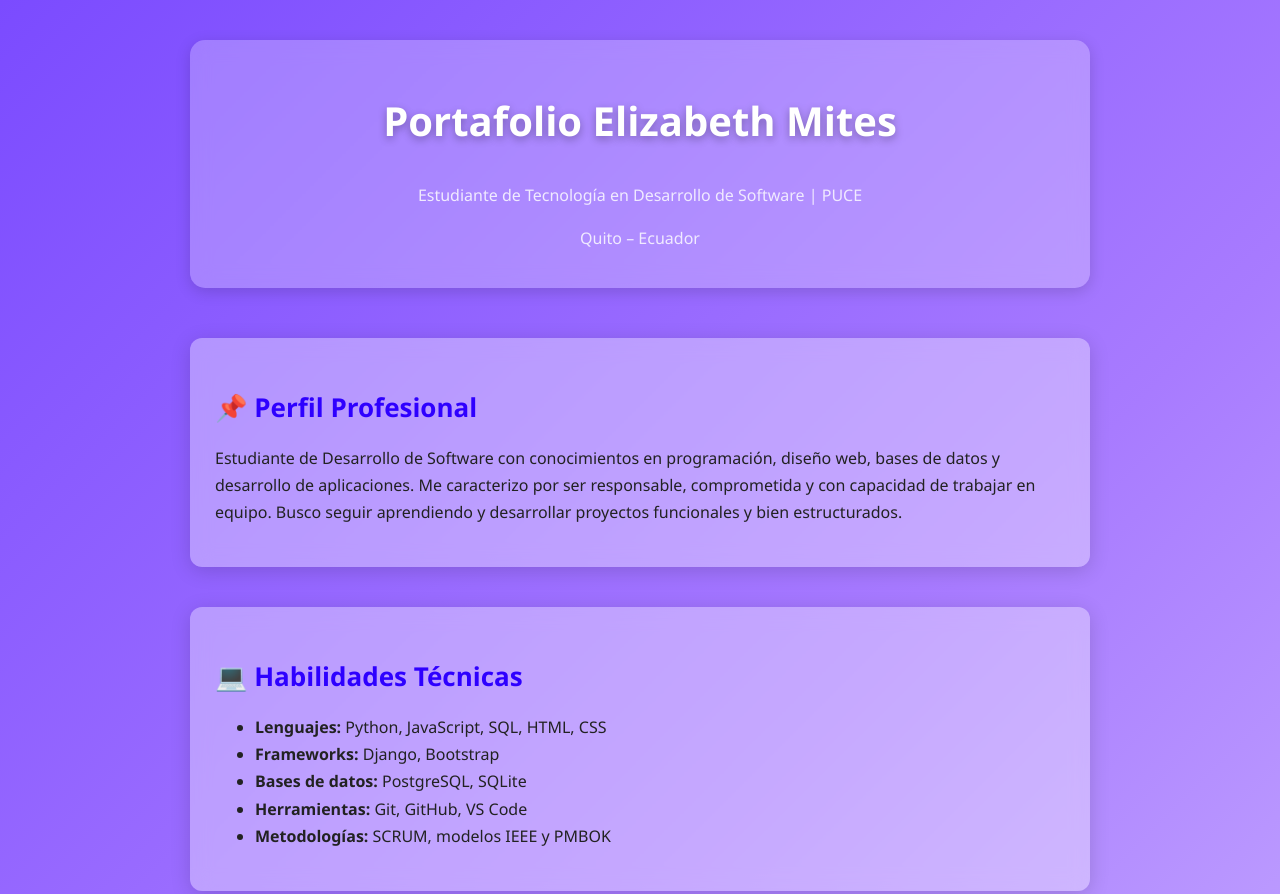
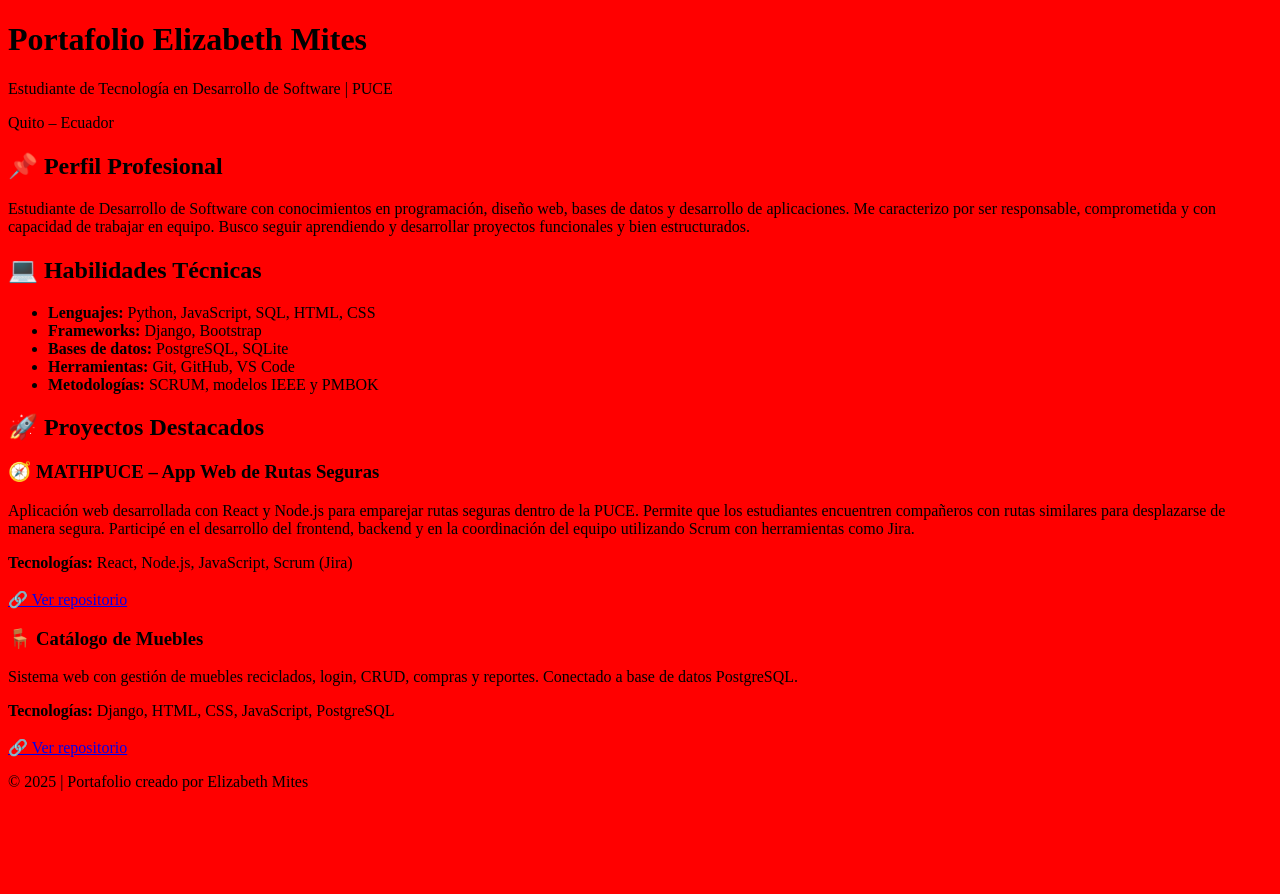
Before and after one commit to elizabeth27256/PORTAFOLIO, a plain HTML site: page index.html in a window 1280 px wide. Shown: the top 894 px of the page. After the commit the page ends 807 px from the top, so only its background shows below. Drawn offline with Linux system fonts and the light colour scheme.

Commit message:
Portafolio

```diff
--- a/styles.css
+++ b/styles.css
@@ -1,97 +1,3 @@
-/* ======== FONDO GENERAL ======== */
 body {
-    font-family: 'Segoe UI', Tahoma, Geneva, Verdana, sans-serif;
-    margin: 0;
-    padding: 40px;
-    line-height: 1.7;
-    background: linear-gradient(135deg, #7b4bff, #a87bff, #d5c4ff);
-    color: #222;
-    animation: fadeIn 1.2s ease-in-out;
+    background: red !important;
 }
-
-/* Animación */
-@keyframes fadeIn {
-    from { opacity: 0; transform: translateY(20px); }
-    to { opacity: 1; transform: translateY(0); }
-}
-
-/* ======== CONTENEDOR CENTRAL ======== */
-.container {
-    max-width: 900px;
-    margin: auto;
-}
-
-/* ======== ENCABEZADO ======== */
-.header {
-    text-align: center;
-    margin-bottom: 50px;
-    padding: 20px;
-    background: rgba(255,255,255,0.25);
-    backdrop-filter: blur(10px);
-    border-radius: 15px;
-    box-shadow: 0 4px 15px rgba(0,0,0,0.15);
-}
-
-.header h1 {
-    font-size: 40px;
-    color: #ffffff;
-    text-shadow: 0 3px 8px rgba(0,0,0,0.3);
-}
-
-.header p {
-    color: #f0eaff;
-    font-weight: 500;
-}
-
-/* ======== SECCIONES ======== */
-.section {
-    margin-bottom: 40px;
-    padding: 25px;
-    border-radius: 12px;
-    background: rgba(255,255,255,0.35);
-    backdrop-filter: blur(10px);
-    box-shadow: 0 4px 20px rgba(0,0,0,0.15);
-}
-
-.section h2 {
-    color: #2e00ff;
-    font-size: 26px;
-    margin-bottom: 15px;
-}
-
-/* ======== PROYECTOS ======== */
-.proyecto {
-    background: rgba(255,255,255,0.55);
-    padding: 20px;
-    margin: 20px 0;
-    border-radius: 12px;
-    border-left: 6px solid #2e00ff;
-    backdrop-filter: blur(10px);
-    transition: 0.3s ease;
-    box-shadow: 0 3px 15px rgba(0,0,0,0.15);
-}
-
-.proyecto:hover {
-    transform: translateY(-6px);
-    box-shadow: 0 6px 25px rgba(0,0,0,0.25);
-}
-
-/* ======== LINKS ======== */
-a {
-    color: #4400ff;
-    font-weight: bold;
-    text-decoration: none;
-}
-
-a:hover {
-    text-decoration: underline;
-    color: #0008ff;
-}
-
-/* ======== FOOTER ======== */
-.footer {
-    margin-top: 40px;
-    text-align: center;
-    color: white;
-    font-weight: 600;
-}
```
